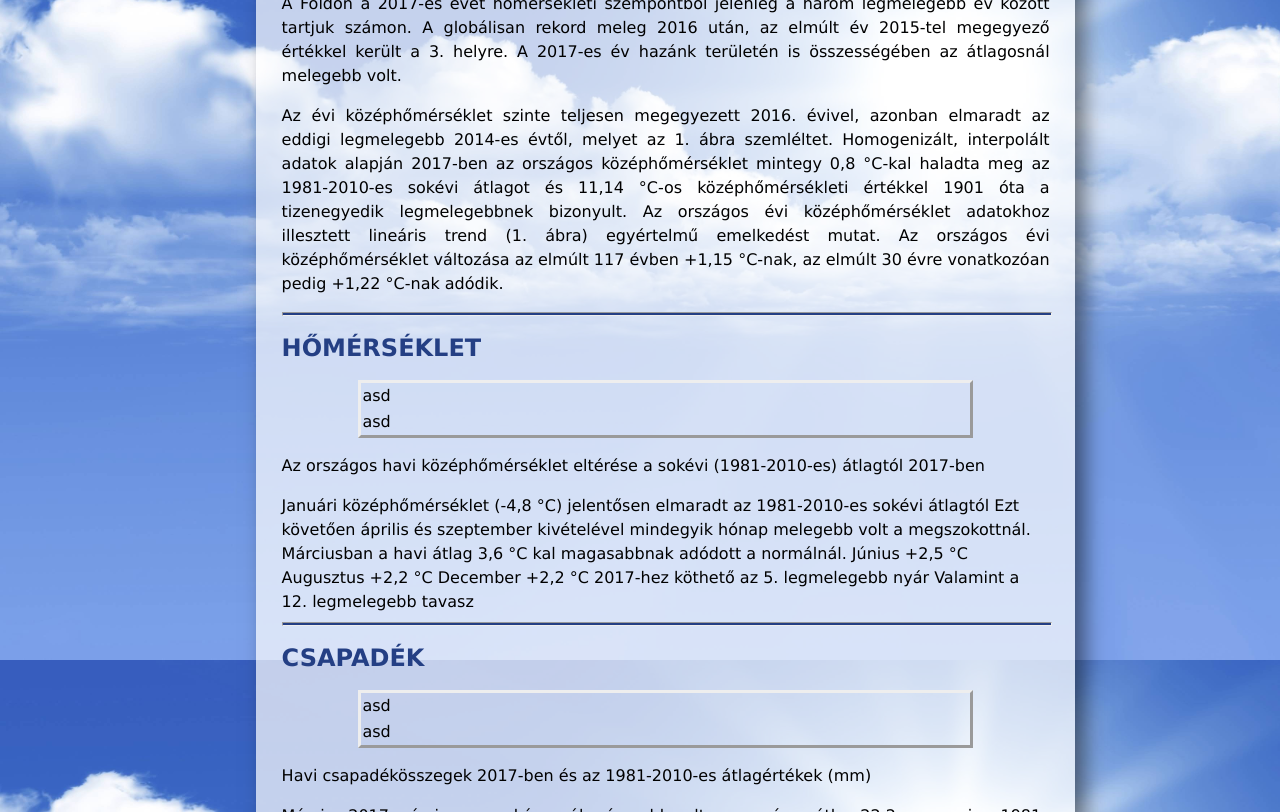
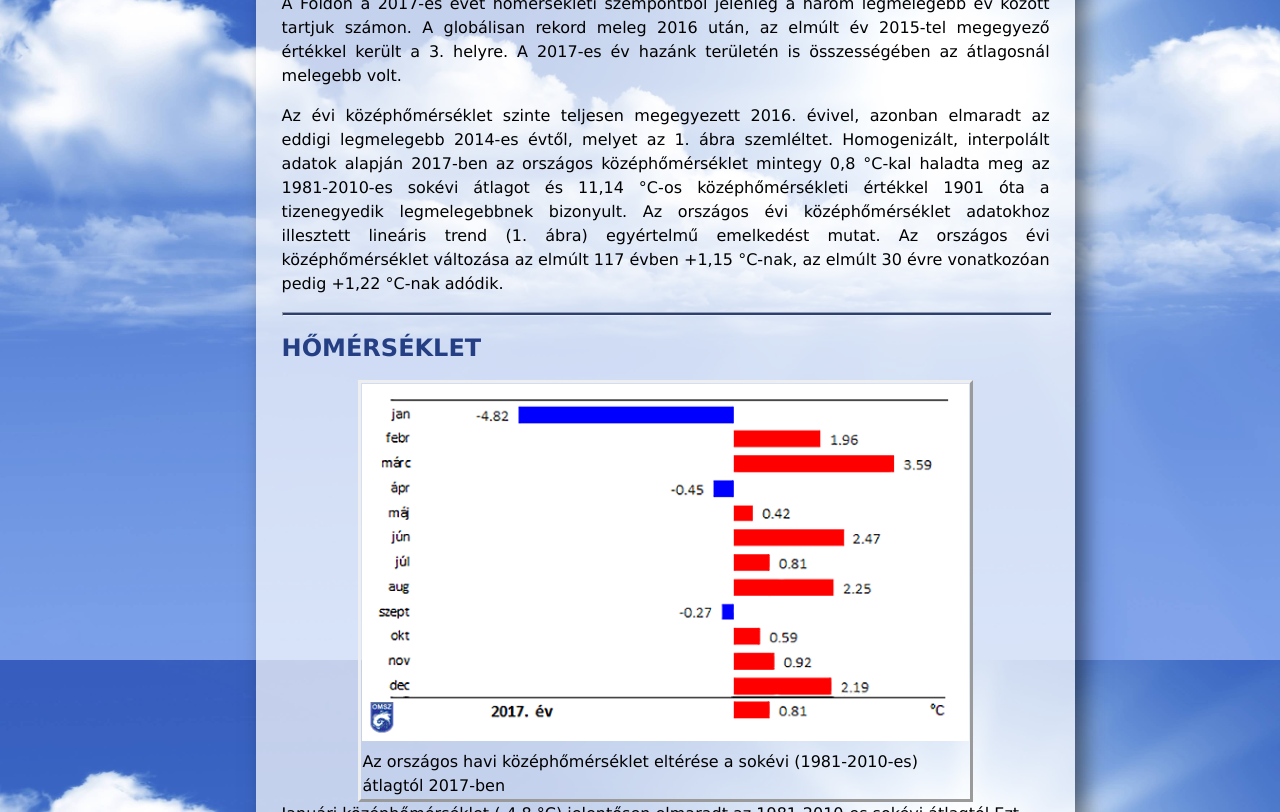
Before and after one commit to Balazs0814/idojaras_git_gyakorlas_OlahBalazs, a plain HTML site: page index.html in a window 1280 px wide. Shown: the part 140-952 px from the top of the page. Drawn offline with Linux system fonts and the light colour scheme.

Commit message:
11-12. Táblázat formázás, szurke osztály létreh.

```diff
--- a/ido.css
+++ b/ido.css
@@ -65,3 +65,11 @@ h1, h2{
 	text-transform: uppercase
 
 }
+
+.szurke{
+	font-size: small;
+	text-align: center;
+	color: #808183;
+	font-weight: bold;
+	text-decoration: none;
+}
--- a/index.html
+++ b/index.html
@@ -20,11 +20,9 @@
 <h2>Hőmérséklet</h2>
 
 <table>
-    <tr><td>asd</td></tr>
-    <tr><td>asd</td></tr>
+    <tr><td><img src="graikon1.gif" title="Forrás: www.met.hu"></td></tr>
+    <tr><td>Az országos havi középhőmérséklet eltérése a sokévi (1981-2010-es) átlagtól 2017-ben</td></tr>
 </table>
-
-<p>Az országos havi középhőmérséklet eltérése a sokévi (1981-2010-es) átlagtól 2017-ben</p>
 
 Januári középhőmérséklet (-4,8 °C) jelentősen elmaradt az 1981-2010-es sokévi átlagtól
 Ezt követően április és szeptember kivételével mindegyik hónap melegebb volt a megszokottnál.
@@ -40,11 +38,9 @@ Valamint a 12. legmelegebb tavasz
 <h2>Csapadék</h2>
 
 <table>
-    <tr><td>asd</td></tr>
-    <tr><td>asd</td></tr>
+    <tr><td><img src="graikon2.gif" title="Forrás: www.met.hu"></td></tr>
+    <tr class="szurke"><td>Havi csapadékösszegek 2017-ben és az 1981-2010-es átlagértékek (mm)</td></tr>
 </table>
-
-<p>Havi csapadékösszegek 2017-ben és az 1981-2010-es átlagértékek (mm)</p>
 
 Március
 2017 márciusa a szokásosnál szárazabb volt, az országos átlag 22,2 mm, ami az 1981-2010-es sokévi átlag csupán 64 %-a. A csapadék leginkább a középső országrészre koncentrálódott, 40-50 mm feletti értékeket eredményezve. Gerecse-tetőn regisztráltuk a legnagyobb havi összeget, 64 mm-rel. Az ország északkeleti és nyugati részein jelentkezett a legkisebb csapadékösszeg, az Őrség egyes részein 5 mm alatti értéket mértünk.
```
